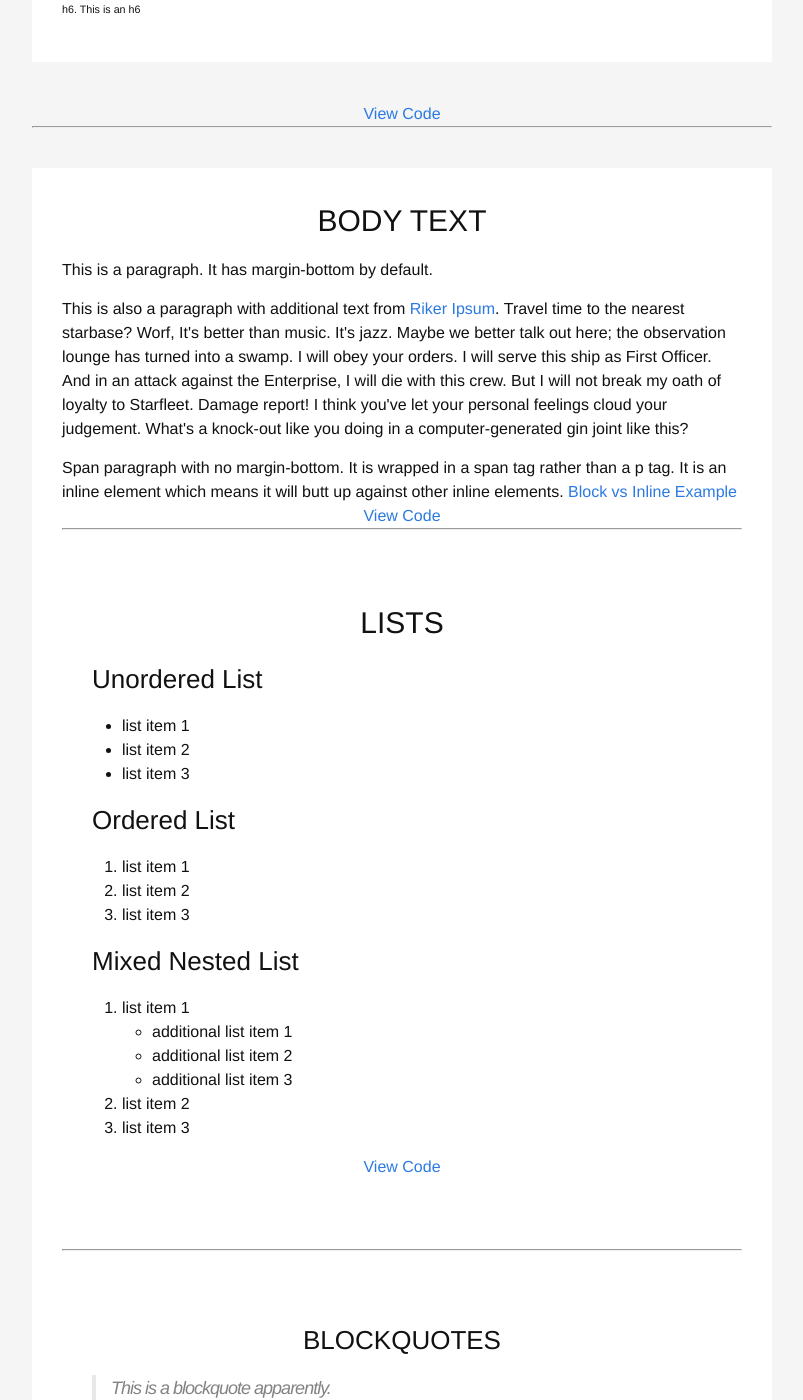
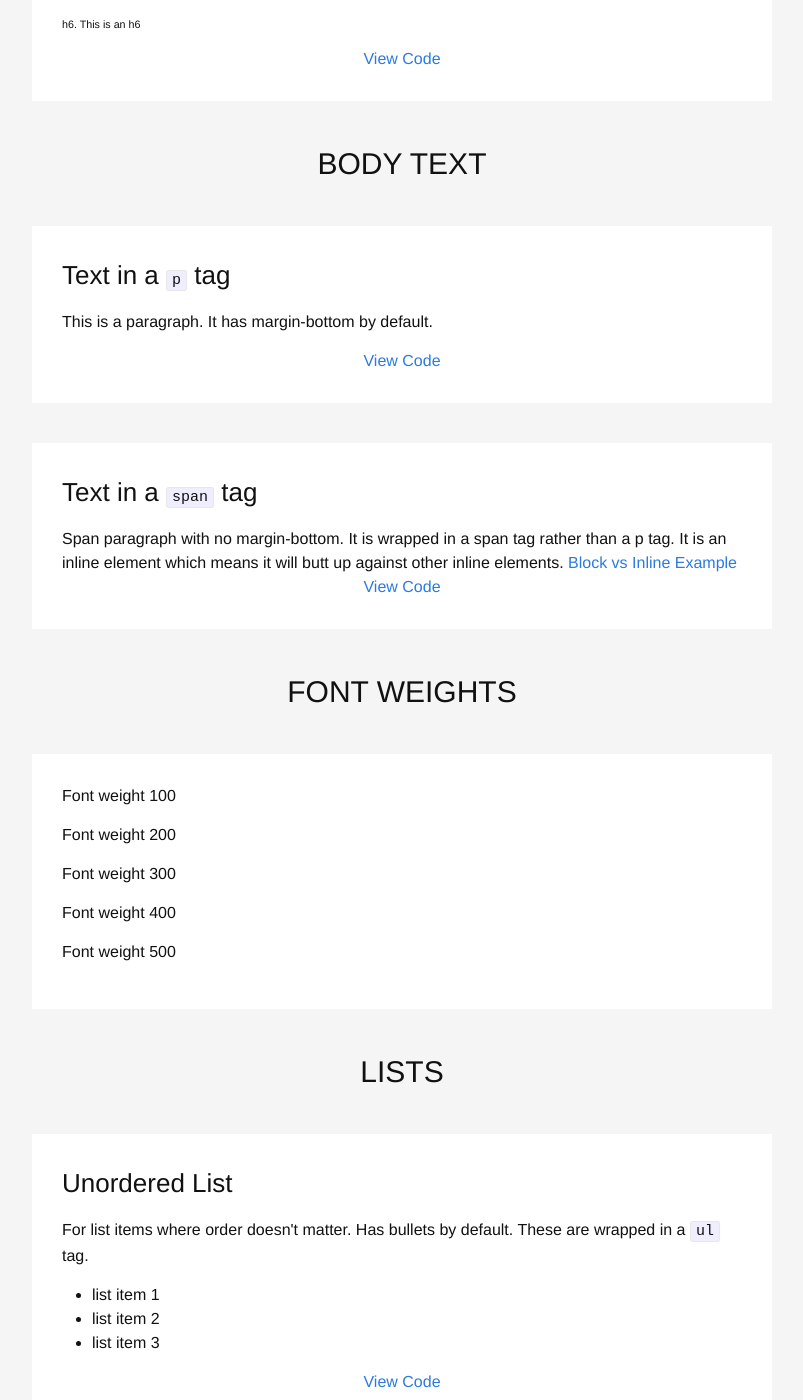
Before and after one commit to wtfluckey/style-guide, a Jekyll site: the page built from _posts/2015-10-19-Typography.html, in a window 1280 px wide and 1400 px high, scrolled down 547 px. Shown: the whole window, without its empty margins (238-1041 px from the left). Built offline with Jekyll 4.4.1, drawn with Linux system fonts in a browser that asks for light colours; nearby versions of some CDN libraries; some of the changed text lies outside the part shown.

Commit message:
typography page changes and additions

```diff
--- a/_posts/2015-10-19-Typography.html
+++ b/_posts/2015-10-19-Typography.html
@@ -5,16 +5,14 @@
 meta: this is elephant metadata
 ---
 
+<h1 class="section-title">HEADINGS</h1>
 <div class="section">
-  <h1 class="section-title">HEADINGS</h1>
-
   <h1>h1. This is an h1</h1>
   <h2>h2. This is an h2</h2>
   <h3>h3. This is an h3</h3>
   <h4>h4. This is an h4</h4>
   <h5>h5. This is an h5</h5>
   <h6>h6. This is an h6</h6>
-</div>
 
   <div class="view-code">
     <a class="view-code-link">View Code</a>
@@ -26,50 +24,113 @@
 <h5>h5. This is an h5</h5>
 <h6>h6. This is an h6</h6>
 {% endhighlight %}
-
+  </div>
 </div>
 
-<hr>
-
+<h1 class="section-title">BODY TEXT</h1>
 <div class="section">
-  <h1 class="section-title">BODY TEXT</h1>
+  <h3>Text in a <code>p</code> tag</h3>
 
   <p>This is a paragraph. It has margin-bottom by default.</p>
 
-  <p>This is also a paragraph with additional text from <a href="http://www.rikeripsum.com/#!/" target='blank'>Riker Ipsum</a>. Travel time to the nearest starbase? Worf, It's better than music. It's jazz. Maybe we better talk out here; the observation lounge has turned into a swamp. I will obey your orders. I will serve this ship as First Officer. And in an attack against the Enterprise, I will die with this crew. But I will not break my oath of loyalty to Starfleet. Damage report! I think you've let your personal feelings cloud your judgement. What's a knock-out like you doing in a computer-generated gin joint like this?</p>
+  <div class="view-code">
+    <a class="view-code-link">View Code</a>
+{% highlight html %}
+<p>This is a paragraph in a p tag.</p>
+{% endhighlight %}
+  </div>
+</div>
 
+<div class="section">
+  <h3>Text in a <code>span</code> tag</h3>
   <span>Span paragraph with no margin-bottom. It is wrapped in a span tag rather than a p tag. It is an inline element which means it will butt up against other inline elements. <a href="https://jsfiddle.net/1khmmkg9/" target='blank'>Block vs Inline Example</a></span>
 
   <div class="view-code">
     <a class="view-code-link">View Code</a>
 {% highlight html %}
-<p>This is a paragraph in a p tag.</p>
-
-<span>Paragraph in a span tag.</span>
+<span>This is a paragraph in a span tag.</span>
 {% endhighlight %}
+  </div>
 
 </div>
 
-<hr>
+<h1 class="section-title">FONT WEIGHTS</h1>
+<div class="section">
+  <p class="font-weight-100">
+    Font weight 100
+  </p>
 
+  <p class="font-weight-200">
+    Font weight 200
+  </p>
+
+  <p class="font-weight-300">
+    Font weight 300
+  </p>
+
+  <p class="font-weight-400">
+    Font weight 400
+  </p>
+
+  <p class="font-weight-500">
+    Font weight 500
+  </p>
+</div>
+
+<h1 class="section-title">LISTS</h1>
 <div class="section">
-  <h1 class="section-title">LISTS</h1>
-
   <h3>Unordered List</h3>
+  <p>
+    For list items where order doesn't matter. Has bullets by default. These are wrapped in a <code>ul</code> tag.
+  </p>
   <ul>
     <li>list item 1</li>
     <li>list item 2</li>
     <li>list item 3</li>
   </ul>
 
+  <div class="view-code">
+    <a class="view-code-link">View Code</a>
+{% highlight html %}
+Unordered List
+<ul>
+  <li>list item 1</li>
+  <li>list item 2</li>
+  <li>list item 3</li>
+</ul>
+{% endhighlight %}
+  </div>
+</div>
+
+<div class="section">
   <h3>Ordered List</h3>
+  <p>
+    For list items where order DOES matter. Has numbers by default. These are wrapped in a <code>ol</code> tag.
+  </p>
   <ol>
     <li>list item 1</li>
     <li>list item 2</li>
     <li>list item 3</li>
   </ol>
 
+  <div class="view-code">
+    <a class="view-code-link">View Code</a>
+{% highlight html %}
+Ordered List
+<ol>
+  <li>list item 1</li>
+  <li>list item 2</li>
+  <li>list item 3</li>
+</ol>
+{% endhighlight %}
+  </div>
+</div>
+
+<div class="section">
   <h3>Mixed Nested List</h3>
+  <p>
+    You can nest lists inside each other. This works for both ordered and unordered lists.
+  </p>
   <ol>
     <li>list item 1
       <ul>
@@ -85,20 +146,6 @@
   <div class="view-code">
     <a class="view-code-link">View Code</a>
 {% highlight html %}
-Unordered List
-<ul>
-  <li>list item 1</li>
-  <li>list item 2</li>
-  <li>list item 3</li>
-</ul>
-
-Ordered List
-<ol>
-  <li>list item 1</li>
-  <li>list item 2</li>
-  <li>list item 3</li>
-</ol>
-
 Mixed Nested List
 <ol>
   <li>list item 1
@@ -113,13 +160,50 @@
 </ol>
 {% endhighlight %}
   </div>
-
 </div>
 
-<hr>
+<div class="section">
+  <h3>List with no bullets or numbers</h3>
+  <p>
+    Add class <code>.no-bullets</code> to any list so that the bullets or numbers don't show. This class also takes away the margin on the left side.
+  </p>
+  <ul class="no-bullets">
+    <li>list item 1</li>
+    <li>list item 2</li>
+    <li>list item 3</li>
+  </ul>
 
+  <div class="view-code">
+    <a class="view-code-link">View Code</a>
+{% highlight html %}
+<ul class="no-bullets">
+  <li>list item 1</li>
+  <li>list item 2</li>
+  <li>list item 3</li>
+</ul>
+{% endhighlight %}
+  </div>
+
+  <ol class="no-bullets">
+    <li>list item 1</li>
+    <li>list item 2</li>
+    <li>list item 3</li>
+  </ol>
+
+  <div class="view-code">
+    <a class="view-code-link">View Code</a>
+{% highlight html %}
+<ol class="no-bullets">
+  <li>list item 1</li>
+  <li>list item 2</li>
+  <li>list item 3</li>
+</ol>
+{% endhighlight %}
+  </div>
+</div>
+
+<h3 class="section-title">BLOCKQUOTES</h3>
 <div class="section">
-  <h3 class="section-title">BLOCKQUOTES</h3>
 
   <blockquote>
     This is a blockquote apparently.
@@ -132,7 +216,6 @@
   This is a blockquote apparently.
 </blockquote>
 {% endhighlight %}
-
   </div>
 </div>
 
```
Lines whose indentation alone changed are shown as unchanged.
